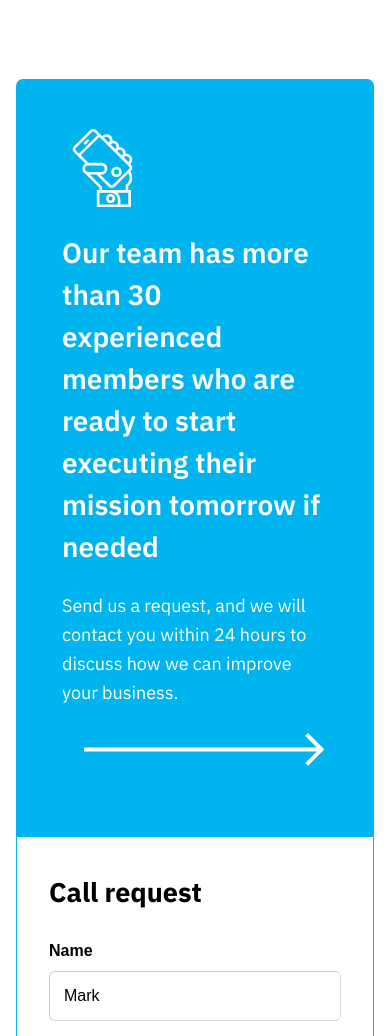
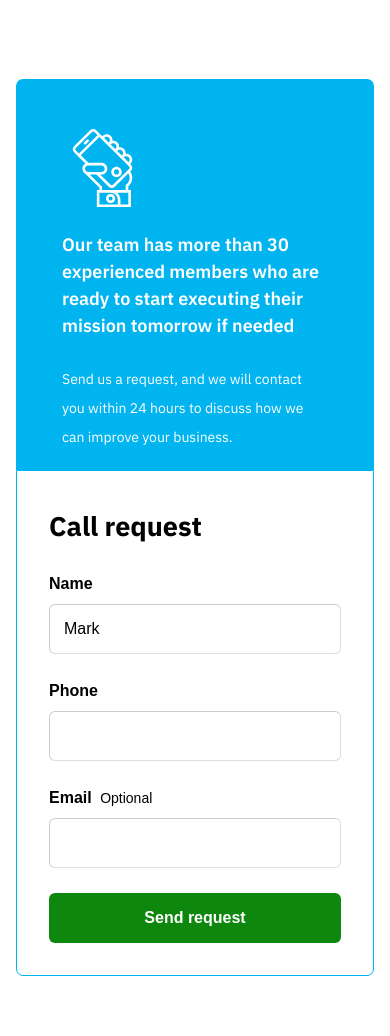
Before and after one commit to garold664/bboss.io-test, a website: page source/index.html in a window 390 px wide. Shown: the part 3196-4232 px from the top of the page. Drawn offline with nearby package versions, Linux system fonts and the light colour scheme; files that its build step writes are made by us from their sources.

Commit message:
улучшение мобильного меню

```diff
--- a/source/index.html
+++ b/source/index.html
@@ -6,7 +6,7 @@
   <title>bboss.io - Approach</title>
   <link rel="stylesheet" href="css/style.css">
 </head>
-<body>
+<body class="menu-closed">
   <header class="header">
     <div class="header__container">
       <a class="header__logo-link" href="#">
--- a/source/js/script.js
+++ b/source/js/script.js
@@ -4,6 +4,20 @@ var body = document.body;
 
 navBtn.addEventListener('click', function (e) {
   var curTarget = e.currentTarget;
-  curTarget.classList.toggle('header__nav-btn--active');
-  body.classList.toggle('menu-opened');
+
+  if (body.classList.contains('menu-closed')) {
+
+    body.style.top = (parseInt(window.scrollY, 10) * -1) + 'px';
+    curTarget.classList.add('header__nav-btn--active');
+    body.classList.remove('menu-closed');
+
+    // body.style.position = 'fixed';
+  } else {
+    var scrollY = body.style.top;
+    curTarget.classList.remove('header__nav-btn--active');
+    body.classList.add('menu-closed');
+
+    body.style.top = '';
+    window.scrollTo(0, parseInt(scrollY || '0', 10) * -1);
+  }
 });
--- a/source/sass/base.scss
+++ b/source/sass/base.scss
@@ -10,12 +10,14 @@ body {
   font-weight: 400;
   font-size: 18px;
   line-height: 1.6;
-  position: relative;
   color: #000000;
   display: flex;
   flex-direction: column;
   min-height: 100vh;
   min-width: 320px;
+  // для открытого меню
+  position: fixed;
+  overflow: hidden;
 }
 
 *,
@@ -71,7 +73,7 @@ button {
   cursor: pointer;
 }
 
-.menu-opened {
-  position: fixed;
-  overflow: hidden;
+.menu-closed {
+  position: static;
+  overflow: visible;
 }
--- a/source/sass/components/footer.scss
+++ b/source/sass/components/footer.scss
@@ -77,8 +77,12 @@
     margin-left: auto;
     padding-top: 5px;
 
-    @include mobile {
+    @include tablet {
       padding-top: 25px;
     }
+
+    // @include mobile {
+    //   padding-top: 25px;
+    // }
   }
 }
--- a/source/sass/components/header.scss
+++ b/source/sass/components/header.scss
@@ -1,5 +1,4 @@
 .header {
-  position: -webkit-sticky;
   position: sticky;
   top: 0;
   z-index: 1000;
@@ -11,6 +10,10 @@
   line-height: 21px;
   color: #ffffff;
   background-color: #000000;
+
+  // .menu-closed & {
+  //   position: fixed;
+  // }
 
   @include mobile {
     padding-top: 10px;
@@ -126,18 +129,18 @@
       // right: 0;
       top: 0;
       bottom: 0;
-      width: 0;
+      width: 100%;
       // display: none;
-      transition: width 0.3s ease-in;
+      transition: width 0.3s ease-out;
       // height: 100vh;
       padding-top: 80px;
       overflow: hidden;
       background-color: #000000;
 
-      .menu-opened & {
+      .menu-closed & {
         // display: block;
-        width: 100%;
-        transition-timing-function: ease-out;
+        width: 0;
+        transition-timing-function: ease-in;
       }
     }
   }
@@ -155,7 +158,7 @@
       width: 100vw;
       height: 100%;
       overflow: scroll;
-      -webkit-overflow-scrolling: touch
+      -webkit-overflow-scrolling: touch;
     }
   }
 
--- a/source/sass/components/request.scss
+++ b/source/sass/components/request.scss
@@ -26,16 +26,6 @@
     color: #ffffff;
     background-color: #00b4f0;
 
-    @include tablet {
-      width: 50%;
-    }
-
-    @include mobile-wide {
-      width: auto;
-      max-width: none;
-      border-radius: 7px 7px 0 0;
-    }
-
     &::before {
       content: "";
       display: block;
@@ -45,6 +35,21 @@
       width: 240px;
       height: 34px;
       background-image: url("../img/long-arrow.svg");
+    }
+
+    @include tablet {
+      width: 50%;
+    }
+
+    @include mobile-wide {
+      width: auto;
+      max-width: none;
+      padding-bottom: 20px;
+      border-radius: 7px 7px 0 0;
+
+      &::before {
+        content: none;
+      }
     }
   }
 
@@ -59,12 +64,20 @@
     font-weight: 600;
     font-size: 28px;
     line-height: 1.5;
+
+    @include mobile-wide {
+      font-size: 18px;
+    }
   }
 
   &__small {
     @include reset;
     font-size: 18px;
     line-height: 1.6;
+
+    @include mobile-wide {
+      font-size: 14px;
+    }
   }
 
   &__form-wrap {
```
Also changed, not shown: build/css/style.css, build/css/style.min.css, build/index.html, build/js/script.js, build/js/script.min.js, 1 other file.
